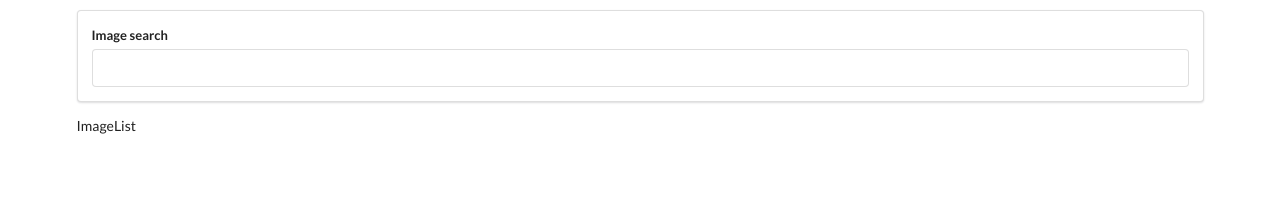
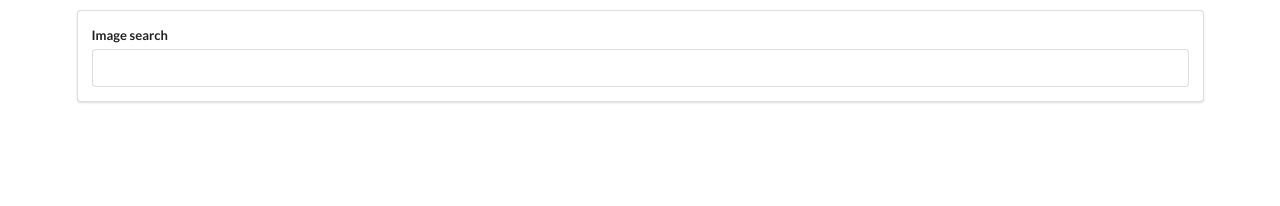
Before and after one commit to neshka/pics, a React (Create React App) app: page / in a window 1280 px wide. Shown: the top 206 px of the page. Built offline with nearby package versions, Linux system fonts and the light colour scheme.

Commit message:
show images in imagelist component

```diff
--- a/src/components/ImageList.js
+++ b/src/components/ImageList.js
@@ -1,9 +1,12 @@
 import React from 'react';
-import moment from 'moment';
 
 const ImageList = (props) => {
+    console.log(props.images)
+    const images = props.images.map((image) => {
+        return <img src={image.urls.regular} />
+    })
 
-    return <div>ImageList</div>;
+    return <div>{images}</div>;
 };
 
 export default ImageList;
```
